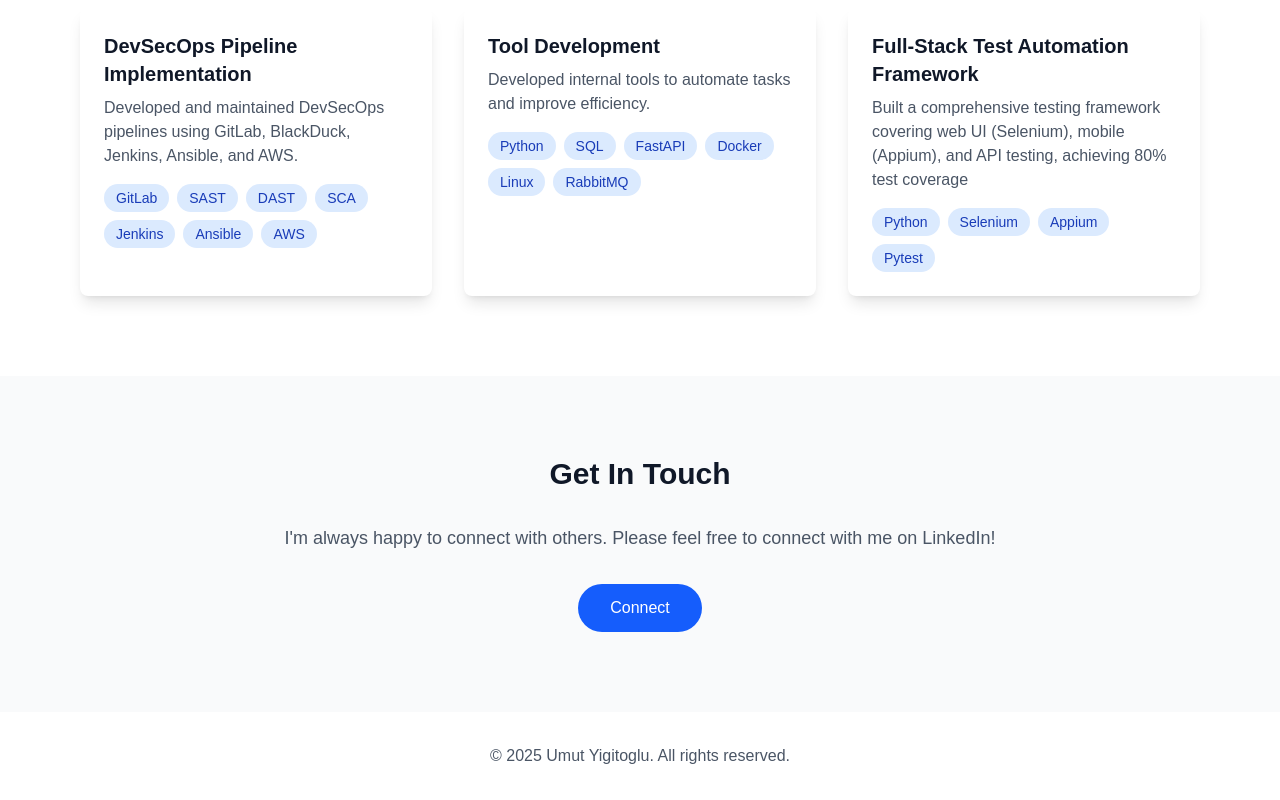
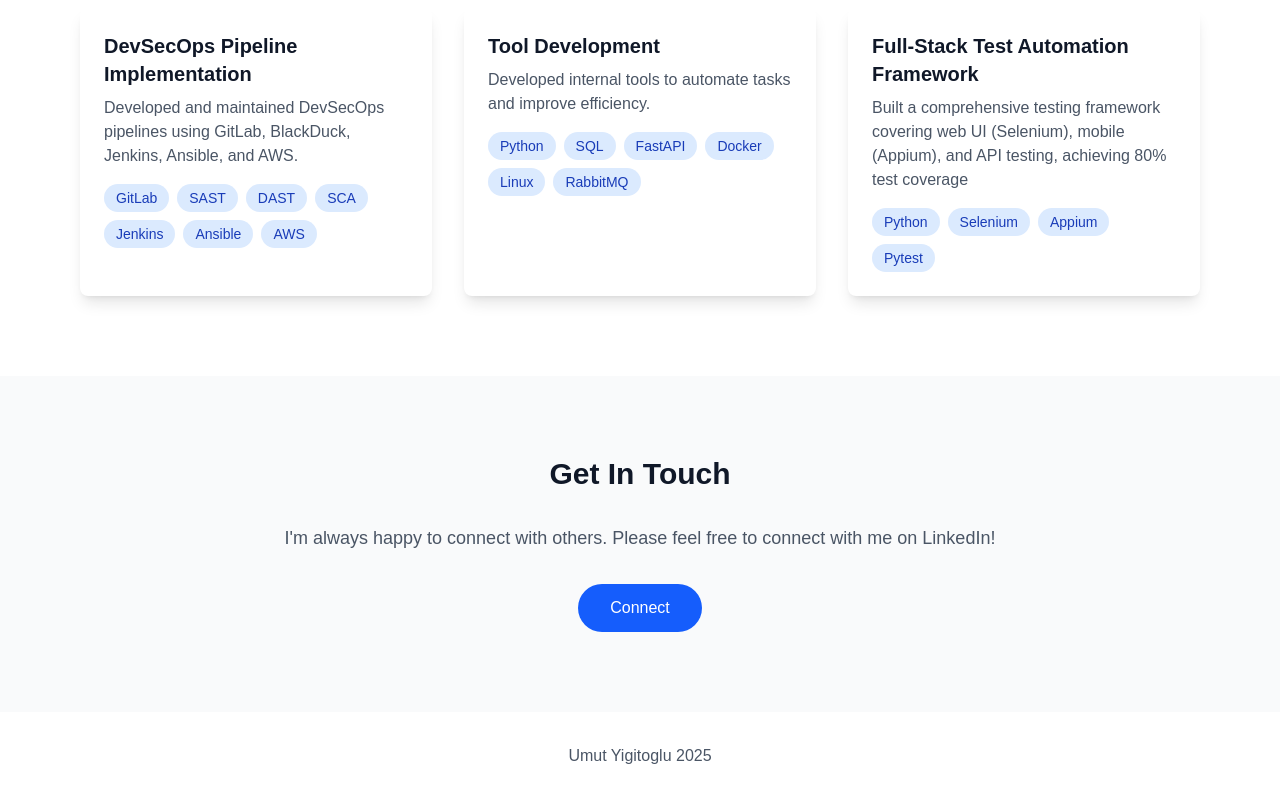
Before and after one commit to sonumuto/portfolio, a Next.js app: page / in a window 1280 px wide. Shown: the part 2162-2962 px from the top of the page. Built offline with nearby package versions, Linux system fonts and the light colour scheme.

Commit message:
fix: footer

```diff
--- a/src/app/page.tsx
+++ b/src/app/page.tsx
@@ -224,7 +224,7 @@
 
       {/* Footer */}
       <footer className="py-8 text-center text-gray-600 dark:text-gray-400">
-        <p>© {new Date().getFullYear()} Umut Yigitoglu. All rights reserved.</p>
+        <p>Umut Yigitoglu {new Date().getFullYear()}</p>
       </footer>
     </div>
   );
```
